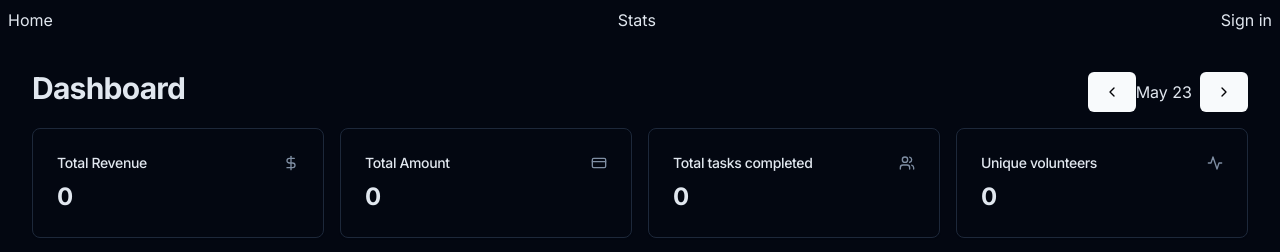
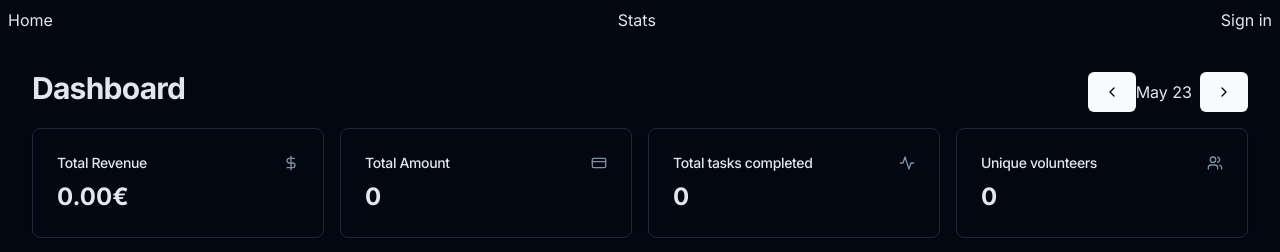
Before and after one commit to PetroSilenius/volunteer-task-tracker, a Next.js app: page /stats/5/2023 in a window 1280 px wide. Shown: the top 252 px of the page. Built offline with nearby package versions, Linux system fonts and the light colour scheme; no server answers; the database is empty.

Commit message:
Format currencies correctly and support cents in values

```diff
--- a/app/confirm/[taskId]/page.tsx
+++ b/app/confirm/[taskId]/page.tsx
@@ -19,10 +19,12 @@ export default async function Confirm({
       throw new Error("You must be signed in to complete a task.");
     }
 
+    const revenueInCents = Number(formData.get("revenue")) * 100;
+
     await sql`
       UPDATE tasks
       SET completed_date = ${formData.get("completed_date") as string},
-          revenue = ${Number(formData.get("revenue"))},
+          revenue = ${revenueInCents},
           amount = ${Number(formData.get("amount"))}
       WHERE id = ${taskId} AND user_id = ${userId}
     `;
@@ -41,7 +43,7 @@ export default async function Confirm({
         <Label htmlFor="completed_date">Completion date</Label>
         <Input name="completed_date" type="date" />
         <Label htmlFor="revenue">Revenue</Label>
-        <Input name="revenue" type="number" />
+        <Input name="revenue" pattern="^\d+(?:[.,]\d{1,2})?\s*€?$" />
         <Label htmlFor="amount">Amount</Label>
         <Input name="amount" type="number" />
         <Button type="submit">Submit</Button>
--- a/app/stats/[month]/[year]/RecentTasks.tsx
+++ b/app/stats/[month]/[year]/RecentTasks.tsx
@@ -1,6 +1,7 @@
 import { Avatar, AvatarFallback, AvatarImage } from "@/components/ui/avatar";
 import { getCompletedTasksForMonth } from "@/lib/db";
 import { getUserName } from "@/lib/user";
+import { formatCurrency } from "@/lib/currency";
 
 export async function RecentTasks({ month }: { month: Date }) {
   const { rows: recentTasks } = await getCompletedTasksForMonth(month);
@@ -18,7 +19,7 @@ export async function RecentTasks({ month }: { month: Date }) {
               {getUserName(task.user_id)}
             </p>
           </div>
-          <div className="ml-auto font-medium">{task.revenue}</div>
+          <div className="ml-auto font-medium">{formatCurrency(task.revenue)}</div>
           <div className="ml-auto font-medium">
             {task.completed_date?.toLocaleDateString("fi-fi")}
           </div>
--- a/app/stats/[month]/[year]/StatCard.tsx
+++ b/app/stats/[month]/[year]/StatCard.tsx
@@ -1,4 +1,5 @@
 import { Card, CardContent, CardHeader, CardTitle } from "@/components/ui/card";
+import { formatCurrency } from "@/lib/currency";
 
 function compareMetrics(currentMetric: number, lastMetric: number) {
   const metricDifference = currentMetric - lastMetric;
@@ -21,11 +22,13 @@ export function StatCard({
   icon,
   stat,
   previousStat,
+  isCurrency = false
 }: {
   title: string;
   icon: React.ReactNode;
   stat: number;
   previousStat: number;
+  isCurrency?: boolean;
 }) {
   return (
     <Card>
@@ -34,7 +37,7 @@ export function StatCard({
         <span className="text-muted-foreground">{icon}</span>
       </CardHeader>
       <CardContent>
-        <div className="text-2xl font-bold">{stat}</div>
+        <div className="text-2xl font-bold">{isCurrency ? formatCurrency(stat) : stat}</div>
         <p className="text-xs text-muted-foreground">
           {compareMetrics(stat, previousStat)}
         </p>
--- a/app/stats/[month]/[year]/YearGraph.tsx
+++ b/app/stats/[month]/[year]/YearGraph.tsx
@@ -1,6 +1,7 @@
 "use client";
 
 import { Bar, BarChart, ResponsiveContainer, XAxis, YAxis } from "recharts";
+import { formatCurrency } from "@/lib/currency";
 
 function calculateMonthlyRevenue(yearData: Task[]) {
   const monthlyRevenue = [];
@@ -52,7 +53,7 @@ export function YearGraph({ yearData }: { yearData: Task[] }) {
           fontSize={12}
           tickLine={false}
           axisLine={false}
-          tickFormatter={(value) => `$${value}`}
+          tickFormatter={(value) => formatCurrency(value)}
         />
         <Bar dataKey="total" fill="#adfa1d" radius={[4, 4, 0, 0]} />
       </BarChart>
--- a/app/stats/[month]/[year]/page.tsx
+++ b/app/stats/[month]/[year]/page.tsx
@@ -100,6 +100,7 @@ export default async function Stats({
             icon={<DollarSign className="h-4 w-4" />}
             stat={currentMonthStats.revenue}
             previousStat={lastMonthStats.revenue}
+            isCurrency={true}
           />
           <StatCard
             title="Total Amount"
@@ -110,14 +111,14 @@ export default async function Stats({
 
           <StatCard
             title="Total tasks completed"
-            icon={<Users className="h-4 w-4" />}
+            icon={<Activity className="h-4 w-4" />}
             stat={currentMonthData.rowCount}
             previousStat={lastMonthData.rowCount}
           />
 
           <StatCard
             title="Unique volunteers"
-            icon={<Activity className="h-4 w-4" />}
+            icon={<Users className="h-4 w-4" />}
             stat={currentMonthStats.uniqueActiveUsers}
             previousStat={lastMonthStats.uniqueActiveUsers}
           />
--- /dev/null
+++ b/lib/currency.ts
@@ -0,0 +1,3 @@
+export function formatCurrency(amountInCents: number) {
+    return `${(amountInCents / 100).toFixed(2)}€`;
+}
```
